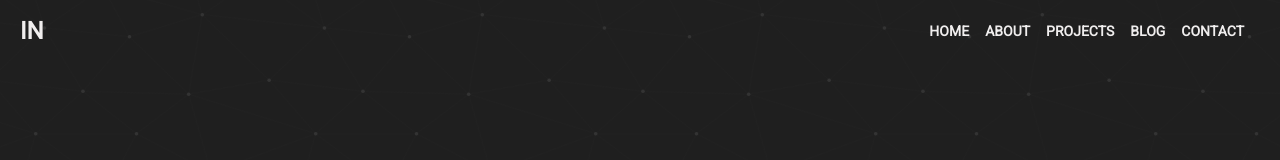
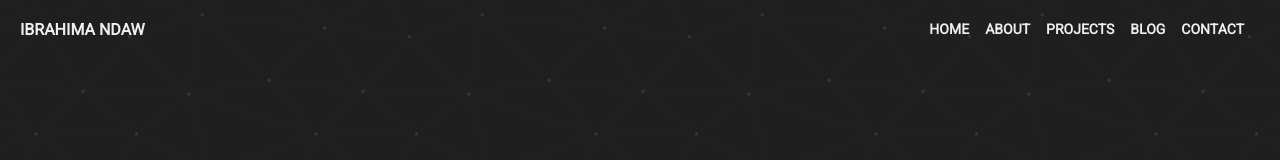
Before and after one commit to ibrahima92/ibrahiman-portfolio, a Next.js app: page / in a window 1280 px wide. Shown: the top 160 px of the page. Built offline with nearby package versions, Linux system fonts and the light colour scheme.

Commit message:
site title name updated

```diff
--- a/components/Navbar.tsx
+++ b/components/Navbar.tsx
@@ -15,8 +15,8 @@ export default function Navbar({ sticky }: NavBarProps): JSX.Element {
 			<div className="container mx-auto flex flex-wrap items-center justify-between md:large-width">
 				<div className="w-full relative flex justify-between lg:w-auto lg:static lg:block lg:justify-start">
 					<Link href="/">
-						<a className="font-bold text-2xl leading-relaxed inline-block mr-4 whitespace-no-wrap uppercase">
-							IN
+						<a className="font-bold text-1xl leading-relaxed inline-block mr-4 whitespace-no-wrap uppercase">
+							{sticky || navbarOpen ? 'IN' : 'Ibrahima Ndaw'}
 						</a>
 					</Link>
 					<button
--- a/package.json
+++ b/package.json
@@ -9,7 +9,6 @@
 	},
 	"dependencies": {
 		"autoprefixer": "^9",
-		"framer-motion": "^3.1.1",
 		"next": "10.0.2",
 		"postcss": "^7",
 		"postcss-preset-env": "^6.7.0",
```
Also changed, not shown: styles/index.css (+0 -1 lines), 1 other file (tests, documents, lock files or other folders).
